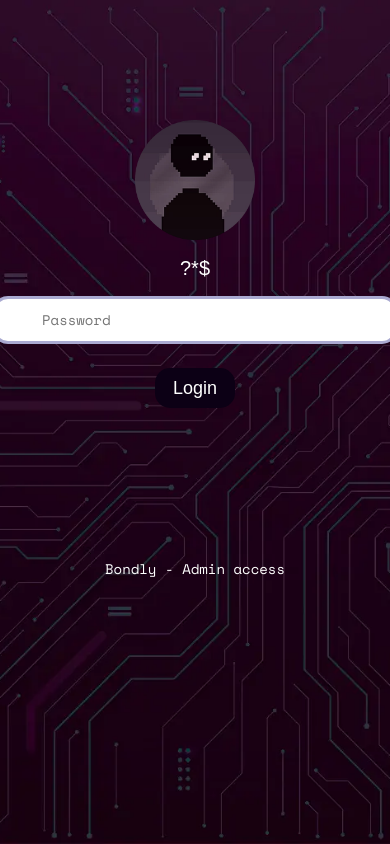
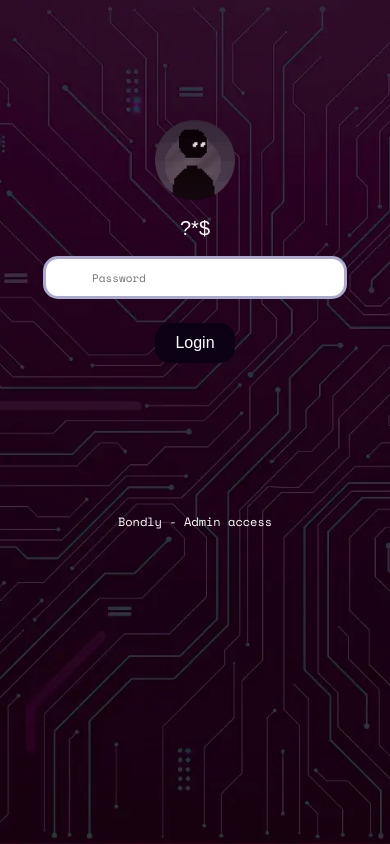
Before and after one commit to alyssa-beaufils/Design-fiction, a website: page src/login.html in a window 390 px wide. Drawn offline with nearby package versions, Linux system fonts and the light colour scheme; files that its build step writes are made by us from their sources; a web font is replaced by a local one.

Commit message:
responsive page login

```diff
--- a/src/styles/components/_typography.scss
+++ b/src/styles/components/_typography.scss
@@ -10,7 +10,7 @@
 .status-title-diff{ @include font-size-responsive(14px, 24px, 32px); }
 .text-big-panel{ @include font-size-responsive(20px, 24px, 32px); }
 .text-nav{ @include font-size-responsive(18px, 18px, 20px); }
-.log{ @include font-size-responsive(14px, 16px, 16px); }
+.log{ @include font-size-responsive(12px, 14px, 16px); }
 .feedback{ @include font-size-responsive(14px, 16px, 16px); }
 p{ @include font-size-responsive(16px, 18px, 18px); }
 
--- a/src/styles/layout/_gridd.scss
+++ b/src/styles/layout/_gridd.scss
@@ -32,7 +32,7 @@
     display: flex;
     flex-direction: column;
     align-items: center;
-    gap : 24px;
+    gap: 24px;
 }
 
 .login-components{
--- a/src/styles/layout/_img.scss
+++ b/src/styles/layout/_img.scss
@@ -24,9 +24,14 @@
 }
 
 .pfp-login{
+    width: 80px;
+    height: 80px;
+    align-items: center;
+
+    @include responsive(desktop) {
     width: 120px;
     height: 120px;
-    align-items: center;
+  }
 }
 
 .pfp{
--- a/src/styles/layout/design.scss
+++ b/src/styles/layout/design.scss
@@ -32,20 +32,30 @@
 }
 
 .password{
-    width: 350px;
-    height: 40px;
+    width: 250px;
+    height: 35px;
     border-radius: 15px;
     border: 3px solid #AAAAD1;
     background-image: url('../../assets/images/lock.svg');
     background-repeat: no-repeat;
     background-position: 16px center;
-    background-size: 24px 24px;
+    background-size: 18px 18px;
     padding-left: 46px;
 
     &::placeholder {
     font-family: $font-tertiary;
+    font-size: 11px;
+
+    @include responsive(desktop) {
     font-size: 14px;
     }
+    }
+
+    @include responsive(desktop) {
+    width: 350px;
+    height: 40px;
+    background-size: 24px 24px;
+  }
 }
 
 .login-btn{
@@ -54,7 +64,7 @@
     border-radius: 15px;
     border-style: none;
     font-family: $font-primary;
-    font-size: 18px;
+    font-size: 16px;
     color: $color-tertiary;
     background-color: $color-primary;
 
@@ -62,6 +72,10 @@
         background-color: $color-secondary;
         color: $color-tertiary;
     }
+
+    @include responsive(desktop) {
+    font-size: 20px;
+  }
 }
 
 .message{
```
